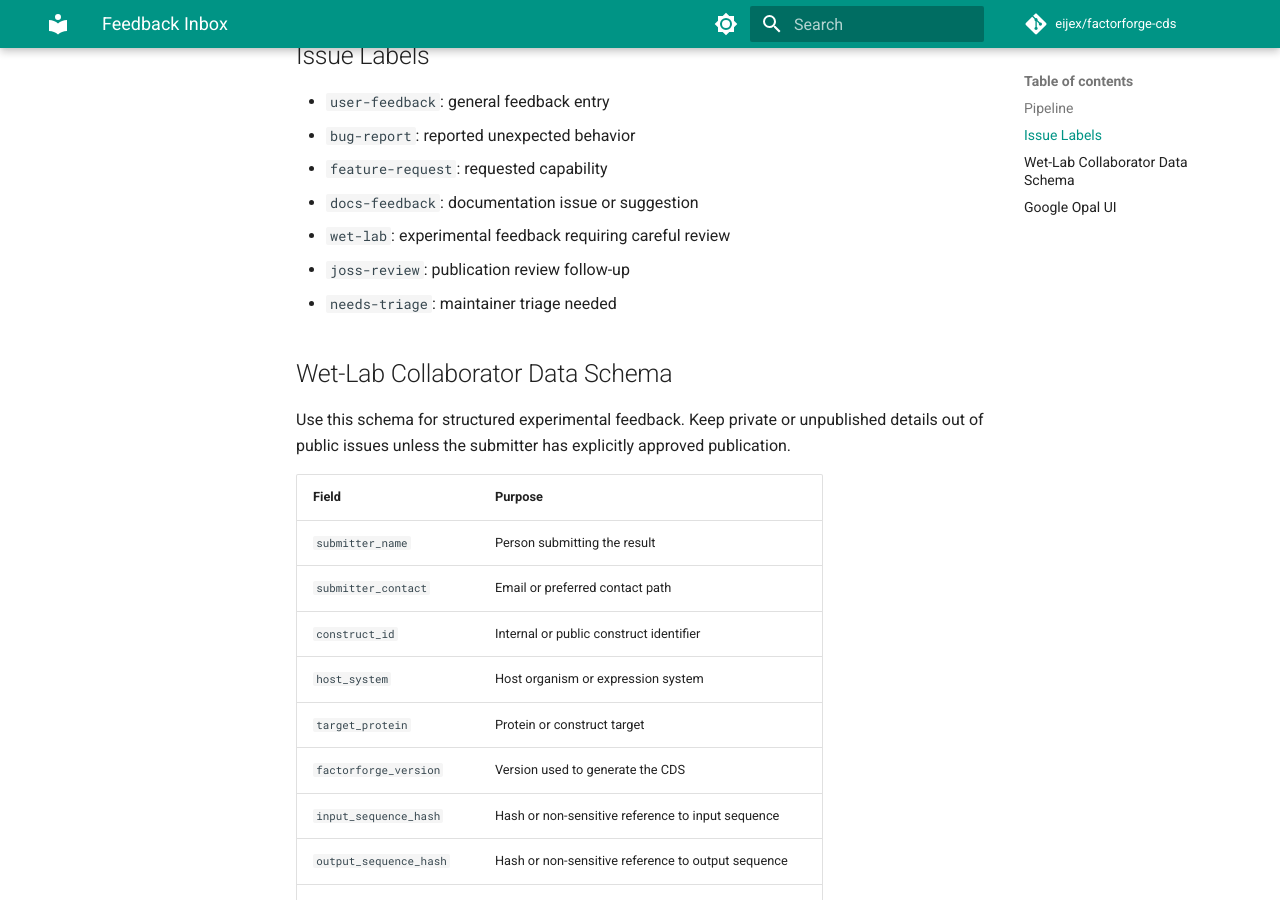
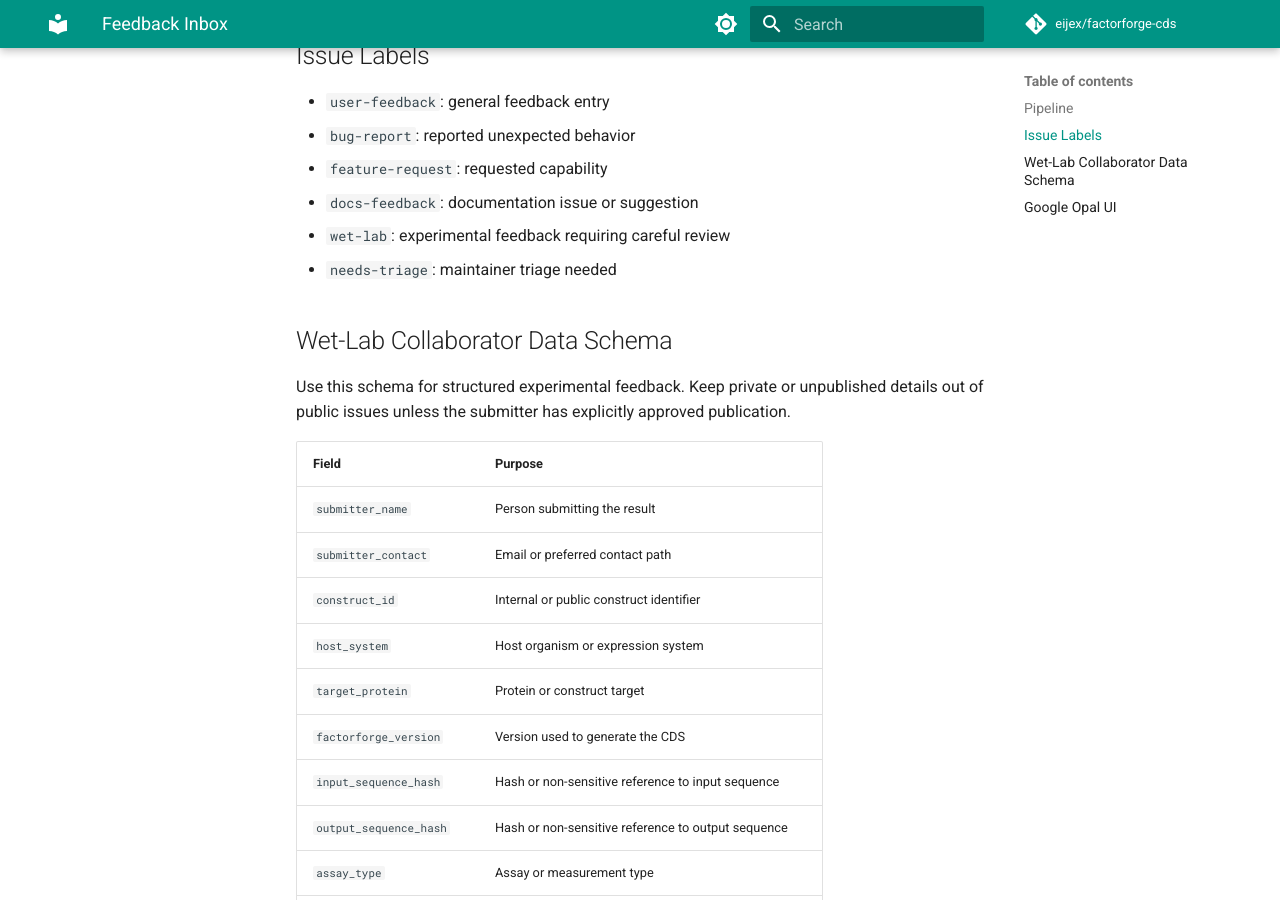
Before and after one commit to eijex/factorforge-cds, an MkDocs documentation site: the page built from docs/feedback-inbox.md, in a window 1280 px wide and 900 px high, scrolled down 479 px. Built offline with MkDocs 1.6.1 and Material for MkDocs 9.7.7, drawn with Linux system fonts in a browser that asks for light colours; comment, search, counter and statistics services are not loaded.

Commit message:
fix: remove joss-review label from public repo (no publication plans public)
Drop the 'joss-review' triage label (definition + docs). It was an unused
label definition (no assignment trigger) that referenced JOSS publicly.
Issue-consent terms ('publication_permission') are unrelated and kept.

Co-Authored-By: Claude Opus 4.8 <noreply@anthropic.com>

```diff
--- a/docs/feedback-inbox.md
+++ b/docs/feedback-inbox.md
@@ -19,7 +19,6 @@ structured fields before creating an issue.
 - `feature-request`: requested capability
 - `docs-feedback`: documentation issue or suggestion
 - `wet-lab`: experimental feedback requiring careful review
-- `joss-review`: publication review follow-up
 - `needs-triage`: maintainer triage needed
 
 ## Wet-Lab Collaborator Data Schema
```
Also changed, not shown: docs/inbox-setup.md (+0 -1 lines), 1 other file.
